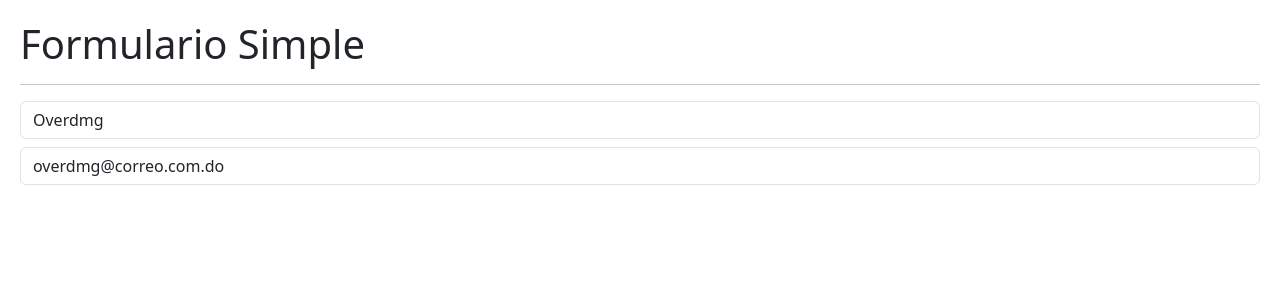
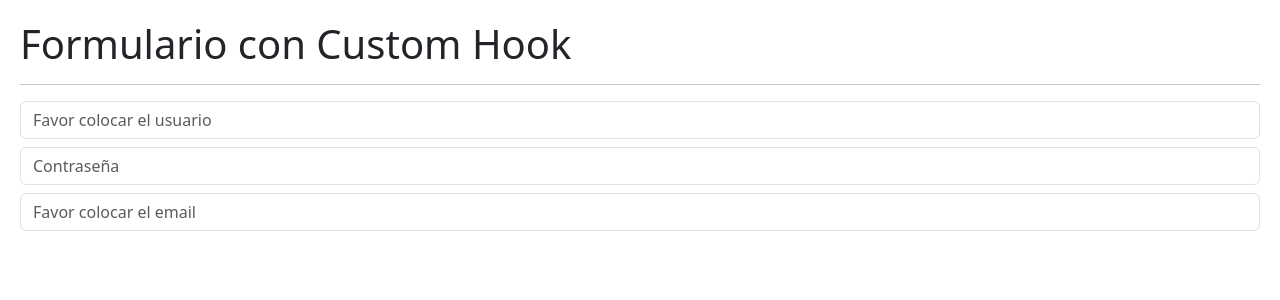
Before and after one commit to Overdmg/05-hook-app, a React (Vite) app: page / in a window 1280 px wide. Shown: the top 300 px of the page. Built offline with nearby package versions, Linux system fonts and the light colour scheme.

Commit message:
update form
se crea form con password

```diff
--- /dev/null
+++ b/src/02-useEffect/FormWithCustomHook.jsx
@@ -0,0 +1,51 @@
+import { useEffect } from "react";
+import { useForm } from "../hooks/useForm";
+
+
+export const FormWithCustomHook = () => {
+
+    const {formState, onImputChange, username, password, email} = useForm({
+      username: '',
+      password: '',
+      email: ''
+
+    });
+
+    //const { username, password, email } = formState;
+
+  return (
+    <>
+        <h1>Formulario con Custom Hook</h1>
+        <hr />
+
+        <input
+            type="text"
+            className="form-control"
+            placeholder="Favor colocar el usuario"
+            name="username"
+            value={ username }
+            onChange={ onImputChange }
+    />
+
+        <input
+            type="password"
+            className="form-control mt-2"
+            placeholder="Contraseña"
+            name="password"
+            value={ password }
+            onChange={ onImputChange }
+        />
+
+        <input
+            type="email"
+            className="form-control mt-2"
+            placeholder="Favor colocar el email"
+            name="email"
+            value={ email }
+            onChange={ onImputChange }
+        />
+
+
+    </>
+  )
+}
--- /dev/null
+++ b/src/hooks/useForm.js
@@ -0,0 +1,22 @@
+import { useState } from "react";
+
+export const useForm = (initialForm = {}) => {
+
+      const [formState, setFormState] = useState (initialForm);
+
+
+      const onImputChange = ({ target }) => {
+          const { name, value } = target;
+          setFormState({
+            ...formState,
+            [name]: value
+          });
+      }
+
+    return {
+        ...formState,
+        formState,
+        onImputChange,
+
+    }
+}
--- a/src/main.jsx
+++ b/src/main.jsx
@@ -2,13 +2,15 @@ import React from 'react'
 import ReactDOM from 'react-dom/client'
 import './index.css'
 
+
 //import { HooksApp } from './HooksApp';
 //import { CounterApp } from './01-useState/CounterApp';
 //import { CounterWithCustomHook} from './01-useState/CounterWithCustomHook'
-import { SimpleForm } from './02-useEffect/SimpleForm'
+//import { SimpleForm } from './02-useEffect/SimpleForm'
+import { FormWithCustomHook } from './02-useEffect/FormWithCustomHook'
 
 ReactDOM.createRoot(document.getElementById('root')).render(
   //<React.StrictMode>
-    <SimpleForm />
+    <FormWithCustomHook/>
   //</React.StrictMode>,
 )
```
